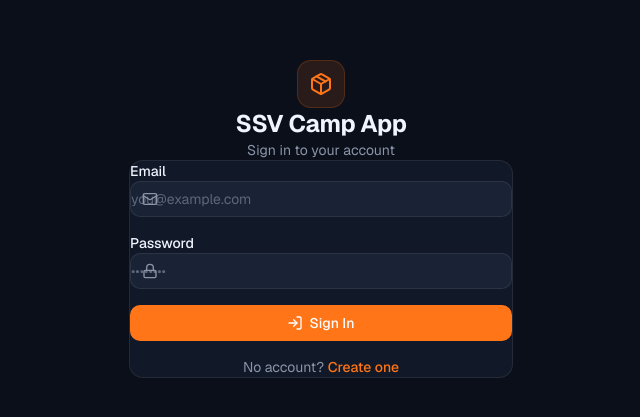
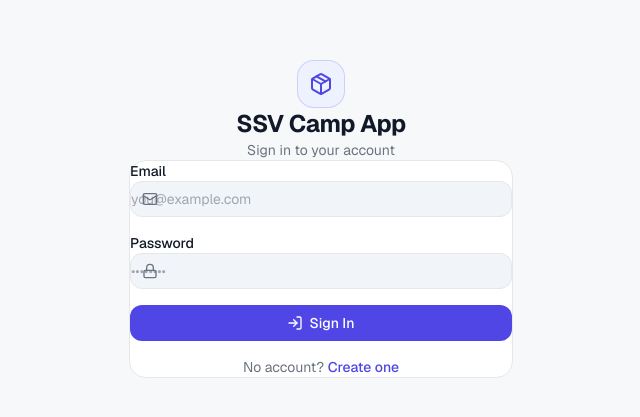
Before and after one commit to PranavBhalerao1/Invora, a Next.js app: page /login in a window 1280 px wide. Shown: the part 181-598 px from the top of the page, without its empty margins (319-959 px from the left). Built offline with nearby package versions, Linux system fonts and the light colour scheme.

Commit message:
updated dashboard

```diff
--- a/app/globals.css
+++ b/app/globals.css
@@ -4,13 +4,10 @@
 
 @custom-variant dark (&:is(.dark *));
 
-/* Custom semantic tokens not covered by shadcn base */
+/* Custom semantic tokens */
 @theme {
-  --color-saffron: #FF7518;
-  --color-saffron-light: #ffaa5e;
-  --color-saffron-dim: rgba(255, 117, 24, 0.12);
-  --color-success: #4ade80;
-  --color-warning: #facc15;
+  --color-success: #16a34a;
+  --color-warning: #d97706;
 }
 
 @theme inline {
@@ -47,8 +44,6 @@
   --color-card: var(--card);
   --color-foreground: var(--foreground);
   --color-background: var(--background);
-  /* Radius scale — 0.625rem base = 10px.
-     Propagates to all rounded-* utilities via Tailwind v4 @theme inline mapping. */
   --radius-sm: calc(var(--radius) * 0.6);
   --radius-md: calc(var(--radius) * 0.8);
   --radius-lg: var(--radius);
@@ -58,81 +53,56 @@
   --radius-4xl: calc(var(--radius) * 2.6);
 }
 
-/* ─── Design palette (always dark — no light mode) ─── */
+/* ─── Light theme palette ─── */
 :root {
-  --background: #0b0f1a;
-  --foreground: #f0f4ff;
-  --card: #111827;
-  --card-foreground: #f0f4ff;
-  --popover: #131c2e;
-  --popover-foreground: #f0f4ff;
-  --primary: #FF7518;
+  --background: #f7f8fa;
+  --foreground: #111827;
+  --card: #ffffff;
+  --card-foreground: #111827;
+  --popover: #ffffff;
+  --popover-foreground: #111827;
+  --primary: #4f46e5;
   --primary-foreground: #ffffff;
-  --secondary: #1a2235;
-  --secondary-foreground: #f0f4ff;
-  --muted: #1a2235;
-  --muted-foreground: #8b95aa;
-  --accent: rgba(255, 117, 24, 0.12);
-  --accent-foreground: #FF7518;
-  --destructive: #f87171;
+  --secondary: #f1f5f9;
+  --secondary-foreground: #374151;
+  --muted: #f1f5f9;
+  --muted-foreground: #6b7280;
+  --accent: #eef2ff;
+  --accent-foreground: #4f46e5;
+  --destructive: #ef4444;
   --destructive-foreground: #ffffff;
-  --border: rgba(255, 255, 255, 0.08);
-  --input: rgba(255, 255, 255, 0.08);
-  --ring: #FF7518;
-  /* 10px base radius: buttons/inputs = 10px, cards = 14px, modals = 18px */
-  --radius: 0.625rem;
-  --chart-1: #FF7518;
-  --chart-2: #4ade80;
-  --chart-3: #facc15;
-  --chart-4: #f87171;
-  --chart-5: #8b95aa;
-  --sidebar: #111827;
-  --sidebar-foreground: #f0f4ff;
-  --sidebar-primary: #FF7518;
+  --border: #e5e7eb;
+  --input: #e5e7eb;
+  --ring: #4f46e5;
+  --radius: 0.75rem;
+  --chart-1: #4f46e5;
+  --chart-2: #16a34a;
+  --chart-3: #d97706;
+  --chart-4: #ef4444;
+  --chart-5: #6b7280;
+  --sidebar: #ffffff;
+  --sidebar-foreground: #111827;
+  --sidebar-primary: #4f46e5;
   --sidebar-primary-foreground: #ffffff;
-  --sidebar-accent: rgba(255, 117, 24, 0.12);
-  --sidebar-accent-foreground: #FF7518;
-  --sidebar-border: rgba(255, 255, 255, 0.08);
-  --sidebar-ring: #FF7518;
-}
-
-/* Mirror dark values for .dark class (added to <html>) */
-.dark {
-  --background: #0b0f1a;
-  --foreground: #f0f4ff;
-  --card: #111827;
-  --card-foreground: #f0f4ff;
-  --popover: #131c2e;
-  --popover-foreground: #f0f4ff;
-  --primary: #FF7518;
-  --primary-foreground: #ffffff;
-  --secondary: #1a2235;
-  --secondary-foreground: #f0f4ff;
-  --muted: #1a2235;
-  --muted-foreground: #8b95aa;
-  --accent: rgba(255, 117, 24, 0.12);
-  --accent-foreground: #FF7518;
-  --destructive: #f87171;
-  --destructive-foreground: #ffffff;
-  --border: rgba(255, 255, 255, 0.08);
-  --input: rgba(255, 255, 255, 0.08);
-  --ring: #FF7518;
-  --radius: 0.625rem;
+  --sidebar-accent: #eef2ff;
+  --sidebar-accent-foreground: #4f46e5;
+  --sidebar-border: #e5e7eb;
+  --sidebar-ring: #4f46e5;
 }
 
 /* ─── Surface utilities ─── */
-
 .glass {
-  background: var(--color-card);
-  border: 1px solid var(--color-border);
-  border-radius: 0.875rem; /* rounded-xl at new radius */
+  background: #ffffff;
+  border: 1px solid #e5e7eb;
+  border-radius: 1rem;
+  box-shadow: 0 1px 3px rgba(0, 0, 0, 0.06), 0 1px 2px rgba(0, 0, 0, 0.04);
 }
 
 .header-surface {
-  background: rgba(11, 15, 26, 0.92);
+  background: rgba(247, 248, 250, 0.95);
   backdrop-filter: blur(16px);
   -webkit-backdrop-filter: blur(16px);
-  border-bottom: 1px solid var(--color-border);
+  border-bottom: 1px solid #e5e7eb;
 }
 
 /* ─── Base resets ─── */
@@ -148,11 +118,11 @@ body {
 }
 
 select option {
-  background-color: var(--color-card);
-  color: var(--color-foreground);
+  background-color: #ffffff;
+  color: #111827;
 }
 
-/* Hide number input spinners — visual noise in dense tables */
+/* Hide number input spinners */
 input[type="number"]::-webkit-inner-spin-button,
 input[type="number"]::-webkit-outer-spin-button {
   opacity: 0;
@@ -164,16 +134,16 @@ input[type="number"]::-webkit-outer-spin-button {
 }
 
 ::-webkit-scrollbar-track {
-  background: var(--color-background);
+  background: #f7f8fa;
 }
 
 ::-webkit-scrollbar-thumb {
-  background: #3d4a60;
+  background: #d1d5db;
   border-radius: 3px;
 }
 
 ::-webkit-scrollbar-thumb:hover {
-  background: var(--color-muted-foreground);
+  background: #9ca3af;
 }
 
 @layer base {
@@ -188,17 +158,15 @@ input[type="number"]::-webkit-outer-spin-button {
   html {
     @apply font-sans;
   }
-  /* Tight, confident heading tracking for premium dark-mode feel */
   h1, h2, h3, h4 {
-    letter-spacing: -0.015em;
+    letter-spacing: -0.02em;
   }
 }
 
 /* ─── Shared form utilities ─── */
 @layer utilities {
-  /* Consistent textarea that matches the Input primitive */
   .textarea-field {
-    @apply w-full px-3 py-2 rounded-lg border border-border bg-muted text-sm text-foreground;
+    @apply w-full px-3 py-2.5 rounded-lg border border-border bg-white text-sm text-foreground;
     @apply placeholder:text-muted-foreground/60 outline-none transition-colors resize-none;
     @apply focus-visible:border-ring focus-visible:ring-2 focus-visible:ring-ring/20;
   }
--- a/app/layout.tsx
+++ b/app/layout.tsx
@@ -13,17 +13,17 @@ export const metadata: Metadata = {
 
 export default function RootLayout({ children }: { children: React.ReactNode }) {
   return (
-    <html lang="en" className={cn('h-full dark', geist.variable)}>
+    <html lang="en" className={cn('h-full', geist.variable)}>
       <body className="min-h-full flex flex-col">
         {children}
         <Toaster
-          theme="dark"
+          theme="light"
           position="bottom-right"
           toastOptions={{
             style: {
-              background: '#131c2e',
-              border: '1px solid rgba(255,255,255,0.08)',
-              color: '#f0f4ff',
+              background: '#ffffff',
+              border: '1px solid #e5e7eb',
+              color: '#111827',
             },
           }}
         />
--- a/components/inventory/KPICard.tsx
+++ b/components/inventory/KPICard.tsx
@@ -20,22 +20,36 @@ export default function KPICard({
   colorClass,
   delay = 0,
 }: KPICardProps) {
+  const iconContainerClass =
+    colorClass === 'text-success'
+      ? 'bg-success/10 text-success'
+      : colorClass === 'text-warning'
+      ? 'bg-warning/10 text-warning'
+      : 'bg-accent text-primary';
+
   return (
     <motion.div
-      initial={{ opacity: 0, y: 6 }}
+      initial={{ opacity: 0, y: 8 }}
       animate={{ opacity: 1, y: 0 }}
-      transition={{ duration: 0.2, delay: delay / 1000, ease: [0.25, 0.1, 0.25, 1] }}
-      className="bg-card border border-border rounded-xl p-5"
+      transition={{ duration: 0.25, delay: delay / 1000, ease: [0.25, 0.1, 0.25, 1] }}
+      className="bg-card border border-border rounded-2xl p-6 shadow-sm"
     >
-      <div className="flex items-start justify-between mb-2">
-        <span className="text-xs font-medium text-muted-foreground tracking-wide uppercase">
-          {label}
-        </span>
-        <span className="text-muted-foreground/50 [&_svg]:size-4">{icon}</span>
+      <div className="flex items-center gap-3 mb-5">
+        <div
+          className={cn(
+            'w-10 h-10 rounded-xl flex items-center justify-center [&_svg]:size-5 shrink-0',
+            iconContainerClass
+          )}
+        >
+          {icon}
+        </div>
+        <span className="text-sm font-medium text-muted-foreground">{label}</span>
       </div>
-      <div className="text-2xl font-bold text-foreground tabular-nums">{value}</div>
+      <div className={cn('text-3xl font-bold tabular-nums', colorClass ?? 'text-foreground')}>
+        {value}
+      </div>
       {subtitle && (
-        <div className={cn('text-xs mt-1 font-medium', colorClass ?? 'text-muted-foreground')}>
+        <div className={cn('text-sm mt-1.5 font-medium', colorClass ?? 'text-muted-foreground')}>
           {subtitle}
         </div>
       )}
--- a/components/rooms/RoomCard.tsx
+++ b/components/rooms/RoomCard.tsx
@@ -15,36 +15,36 @@ interface RoomCardProps {
 
 export default function RoomCard({ room, isAdmin, memberCount, itemCount }: RoomCardProps) {
   return (
-    <div className="bg-card border border-border rounded-xl p-5 flex flex-col gap-4 hover:bg-muted/20 transition-colors">
-      <div className="flex items-start justify-between gap-3">
-        <div className="flex-1 min-w-0">
-          <div className="flex items-center gap-2 flex-wrap mb-1.5">
-            <h3 className="font-semibold text-sm text-foreground truncate">{room.name}</h3>
-            {isAdmin && (
-              <span className="px-1.5 py-0.5 rounded-md text-xs font-medium bg-accent text-accent-foreground">
-                Admin
-              </span>
-            )}
-          </div>
-          <CopyCode code={room.join_code} label="Code:" />
+    <div className="bg-card border border-border rounded-2xl p-6 shadow-sm flex flex-col gap-5 hover:shadow-md transition-shadow duration-200">
+      <div className="flex-1 min-w-0">
+        <div className="flex items-center gap-2 flex-wrap mb-2">
+          <h3 className="font-semibold text-base text-foreground truncate">{room.name}</h3>
+          {isAdmin && (
+            <span className="px-2 py-0.5 rounded-full text-xs font-medium bg-accent text-accent-foreground shrink-0">
+              Admin
+            </span>
+          )}
         </div>
-        <Button asChild size="sm">
-          <Link href={`/room/${room.join_code}`}>
-            Open <ChevronRight className="size-3.5" />
-          </Link>
-        </Button>
+        <CopyCode code={room.join_code} label="Code:" />
       </div>
 
-      <div className="flex items-center gap-4 text-xs text-muted-foreground">
+      <div className="flex items-center gap-5 text-sm text-muted-foreground">
         <span className="flex items-center gap-1.5">
-          <Users className="size-3.5" />
+          <Users className="size-4" />
           {memberCount} member{memberCount !== 1 ? 's' : ''}
         </span>
         <span className="flex items-center gap-1.5">
-          <Package className="size-3.5" />
+          <Package className="size-4" />
           {itemCount} item{itemCount !== 1 ? 's' : ''}
         </span>
       </div>
+
+      <Button asChild className="w-full">
+        <Link href={`/room/${room.join_code}`}>
+          Open Room
+          <ChevronRight className="size-4" />
+        </Link>
+      </Button>
     </div>
   );
 }
```
Also changed, not shown: app/page.tsx (+39 -22 lines), app/room/[code]/page.tsx (+11 -11 lines), components/receipts/ReceiptSummaryBar.tsx (+43 -13 lines), 1 other file (tests, documents, lock files or other folders).
